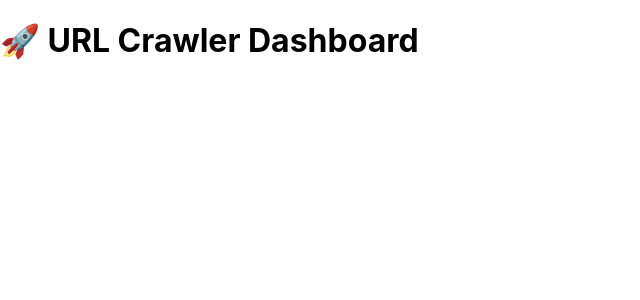
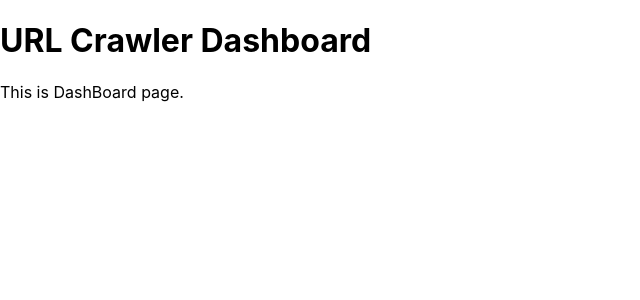
Before and after one commit to GitashreeMahato/url-crawler-dashboard, a React (Create React App) app in the folder frontend/: page / in a window 1280 px wide. Shown: the top 300 px of the page, without its empty margins (0-640 px from the left). Built offline with nearby package versions, Linux system fonts and the light colour scheme.

Commit message:
chore: scaffold React frontend layout and folders

```diff
--- a/frontend/src/App.tsx
+++ b/frontend/src/App.tsx
@@ -1,5 +1,12 @@
+import React from "react";
+import DashBoard from "./pages/Dashboard";
 const App= ()=> {
-  return <h1>🚀 URL Crawler Dashboard</h1>;
+  return (
+    <div>
+    <h1>URL Crawler Dashboard</h1>
+    <DashBoard/>
+  </div>
+  )
 
 }
 
--- /dev/null
+++ b/frontend/src/api/urls.ts
@@ -0,0 +1 @@
+export{}
--- a/frontend/src/components/AddUrlForm.tsx
+++ /dev/null
@@ -1,3 +0,0 @@
-const AddUrlForm = ()=>{
-
-}
--- /dev/null
+++ b/frontend/src/components/UrlForm.tsx
@@ -0,0 +1,4 @@
+const UrlForm = ()=>{
+
+}
+export default UrlForm
--- /dev/null
+++ b/frontend/src/pages/Dashboard.tsx
@@ -0,0 +1,9 @@
+import React from "react";
+const DashBoard: React.FC = ()=>{
+    return(
+        <>
+        <p>This is DashBoard page.</p>
+        </>
+    )
+}
+export default DashBoard;
--- /dev/null
+++ b/frontend/src/types/Url.ts
@@ -0,0 +1 @@
+export{}
```
